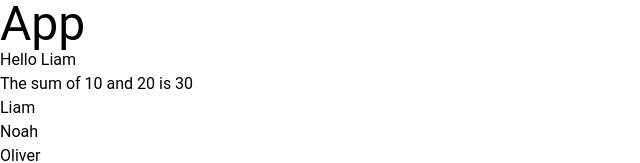
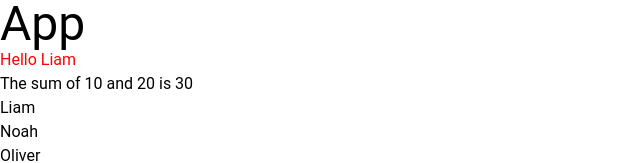
Before and after one commit to liamlabuschagne/react-crash-course, a React (Vite) app: page / in a window 1280 px wide. Shown: the top 163 px of the page, without its empty margins (0-640 px from the left). Built offline with nearby package versions, Linux system fonts and the light colour scheme.

Commit message:
Inline styling

```diff
--- a/src/App.tsx
+++ b/src/App.tsx
@@ -8,7 +8,7 @@
   return (
     <>
       <div className="text-5xl">App</div>
-      <p>Hello {name}</p>
+      <p style={{ color: "red" }}>Hello {name}</p>
       <p>
         The sum of {x} and {y} is {x + y}
       </p>
```
